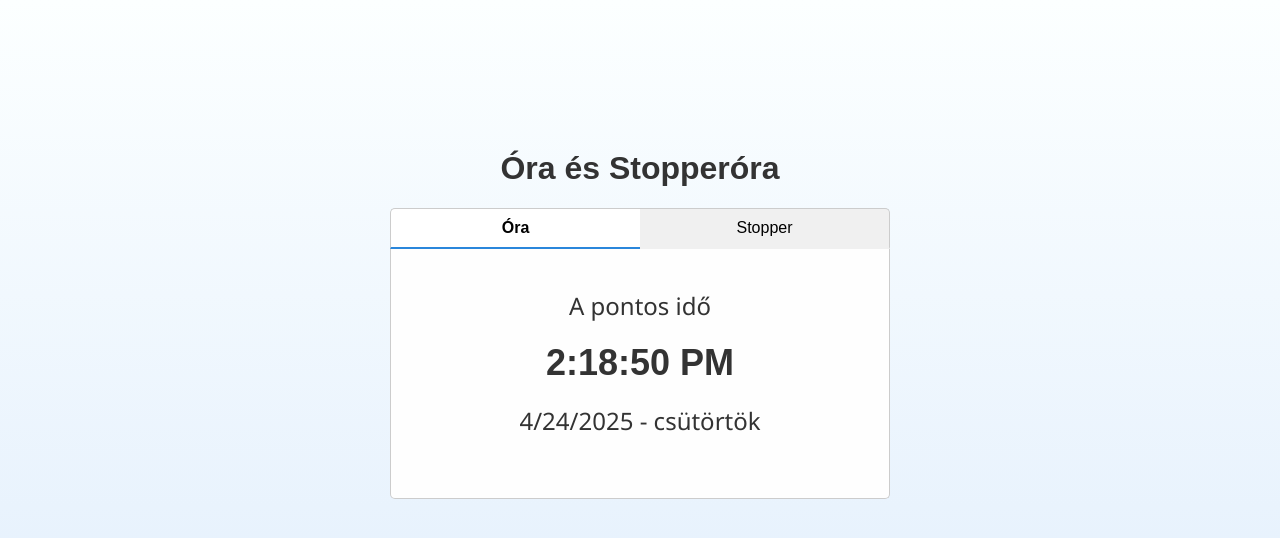
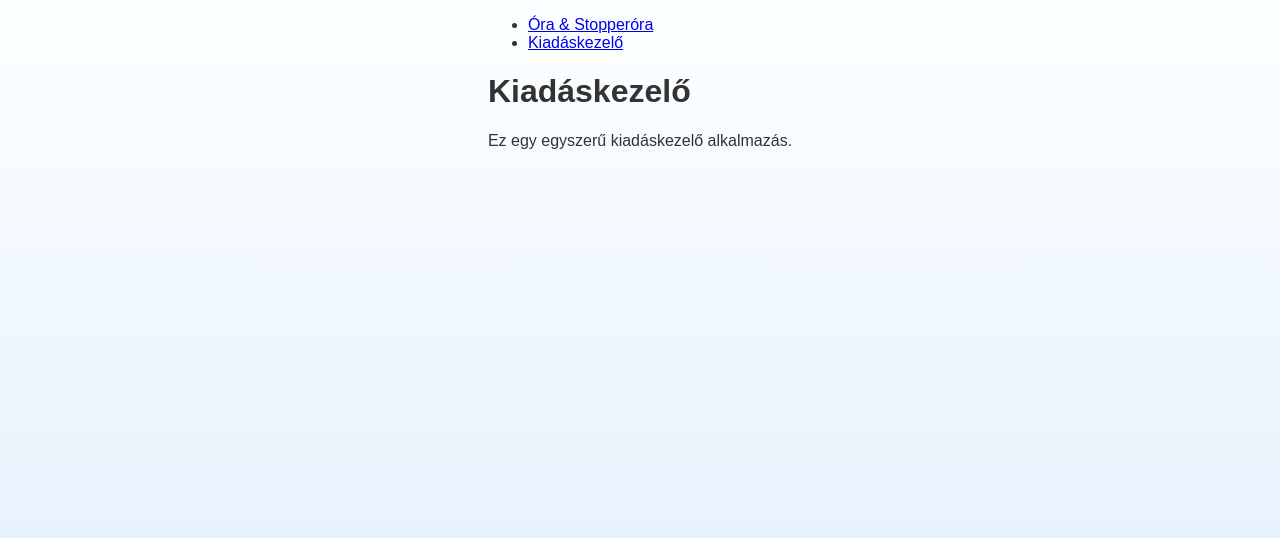
Before and after one commit to szbgreg/react, a React (Vite) app: page /expense in a window 1280 px wide. Shown: the top 538 px of the page. Built offline with nearby package versions, Linux system fonts and the light colour scheme.

Commit message:
add: React Router és ExpenseApp komponens

```diff
--- a/package.json
+++ b/package.json
@@ -11,7 +11,8 @@
   },
   "dependencies": {
     "react": "^19.0.0",
-    "react-dom": "^19.0.0"
+    "react-dom": "^19.0.0",
+    "react-router-dom": "^7.5.2"
   },
   "devDependencies": {
     "@eslint/js": "^9.22.0",
--- a/src/App.jsx
+++ b/src/App.jsx
@@ -1,10 +1,20 @@
+import { BrowserRouter, Routes, Route } from "react-router-dom";
+import Layout from "./Layout";
+import NotFoundPage from "./NotFoundPage";
 import ClockApp from "./ClockApp/components/ClockApp";
+import ExpenseApp from "./ExpenseApp/components/ExpenseApp";
 
 function App() {
   return (
-    <>
-      <ClockApp />
-    </>
+    <BrowserRouter>
+      <Routes>
+        <Route path="/" element={<Layout />}>
+          <Route index element={<ClockApp />} />
+          <Route path="expense" element={<ExpenseApp />} />
+          <Route path="*" element={<NotFoundPage />} />
+        </Route>
+      </Routes>
+    </BrowserRouter>
   );
 }
 
--- /dev/null
+++ b/src/ExpenseApp/components/ExpenseApp.jsx
@@ -0,0 +1,12 @@
+import React from "react";
+
+const ExpenseApp = () => {
+  return (
+    <div>
+      <h1>Kiadáskezelő</h1>
+      <p>Ez egy egyszerű kiadáskezelő alkalmazás.</p>
+    </div>
+  );
+};
+
+export default ExpenseApp;
--- /dev/null
+++ b/src/Layout.jsx
@@ -0,0 +1,21 @@
+import { Outlet, Link } from "react-router-dom";
+
+const Layout = () => {
+  return (
+    <>
+      <nav>
+        <ul>
+          <li>
+            <Link to="/">Óra & Stopperóra</Link>
+          </li>
+          <li>
+            <Link to="/expense">Kiadáskezelő</Link>
+          </li>
+        </ul>
+      </nav>
+
+      <Outlet />
+    </>
+  );
+};
+export default Layout;
--- /dev/null
+++ b/src/NotFoundPage.jsx
@@ -0,0 +1,10 @@
+const NotFoundPage = () => {
+  return (
+    <div>
+      <h1>404 - Nem található</h1>
+      <p>Az oldal amit keresel nem található.</p>
+    </div>
+  );
+};
+
+export default NotFoundPage;
```
Also changed, not shown: 1 other file (tests, documents, lock files or other folders).
